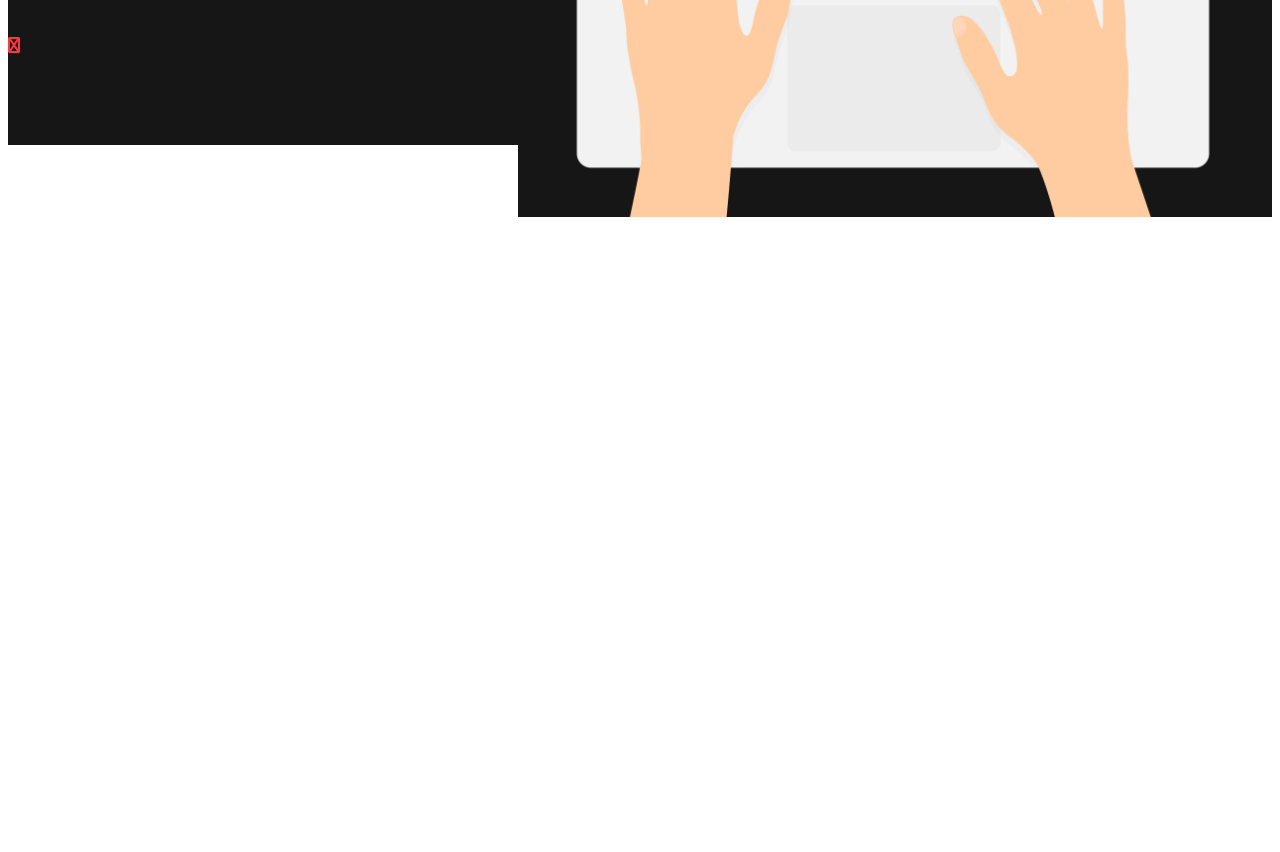
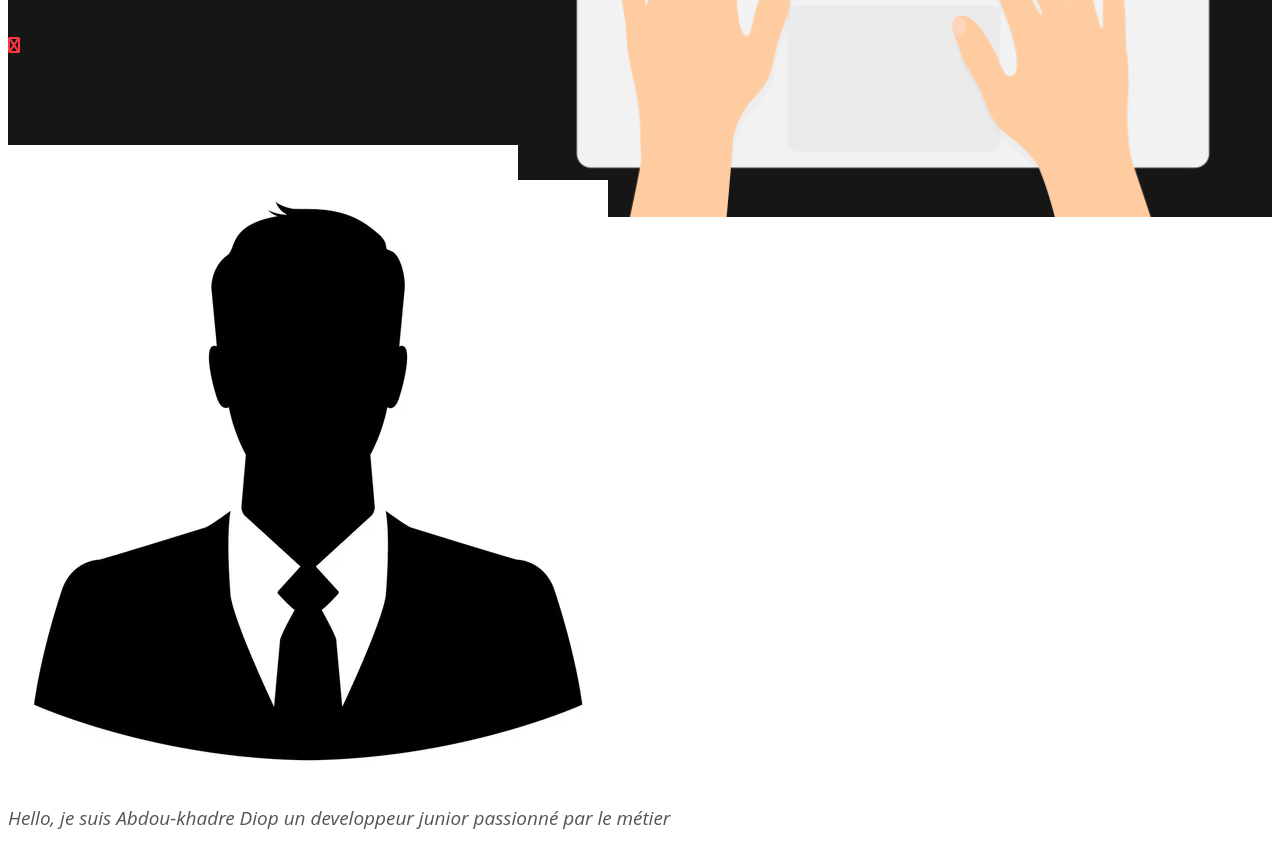
Before and after one commit to Abdou-khadre78/portfolio, a plain HTML site: page index.html in a window 1280 px wide. Shown: the part 795-1647 px from the top of the page. Before the commit the page ends 1012 px from the top, so only its background shows below. Drawn offline with Linux system fonts and the light colour scheme.

Commit message:
mise à jour portfolio

```diff
--- a/index.html
+++ b/index.html
@@ -14,7 +14,7 @@
     <header>
         <ul>
             <li class="li1"><a href="#Accueil">Accueil</a></li>
-            <li class="li2"><a href="Profil.html">Profil</a></li>
+            <li class="li2"><a href="#profil">Profil</a></li>
             <li class="li3"><a href="#Experience">Experience</a></li>
             <li class="li4"><a href="#Compétence">Compétence</a></li>
             <li class="li5"><a href="#Contact">Contact</a></li>
@@ -38,5 +38,11 @@
                 <img class="img1" src="img/Capture d’écran 2024-08-27 164235.png" alt="tape sur un ordinateur">
         </div>
     </section>
+    <section id="profil">
+        <img class="img2" src="img/imgprofile.jpg" alt="silouhette profil">
+    <div class="para1">
+        <p>Hello, je suis Abdou-khadre Diop un developpeur junior passionné par le métier </p>
+    </div>
+    </section>
 </body>
 </html>
--- a/style.css
+++ b/style.css
@@ -68,3 +68,18 @@ border-right: 2px solid white;
 .fa-connectdevelop{
     color: #ff3740;
 }
+
+.para1{
+        color: #555555;
+        float: left;
+        font-family: Open Sans;
+        font-size: 19px;
+        font-style: italic;
+        font-weight: 400;
+        line-height: 30px;
+        width: 100%;
+}
+
+.img2{
+    padding-top: 35px;
+}
```
Also changed, not shown: Profil.html (deleted, +0 -35 lines), img/imgprofile.jpg (added).
